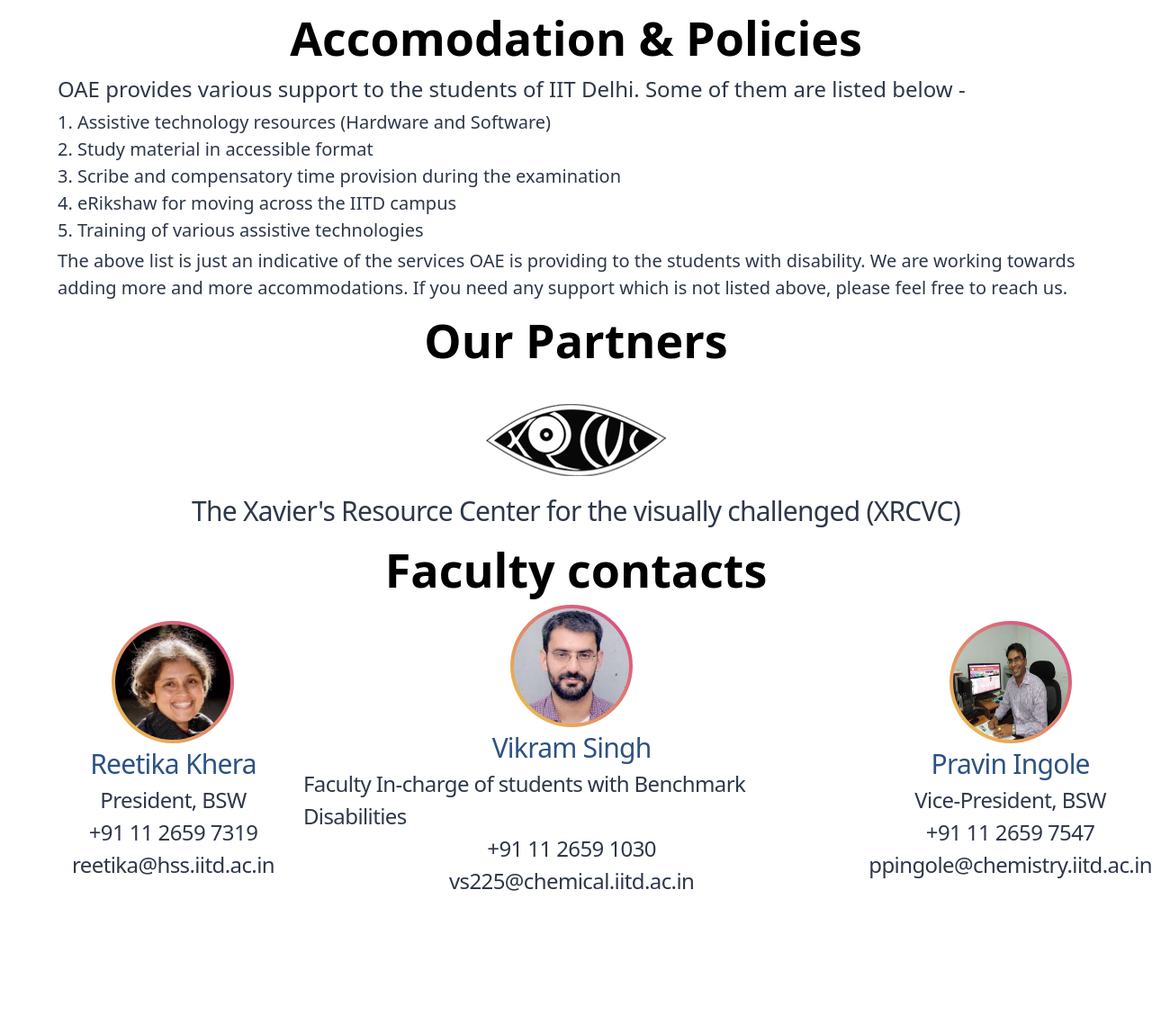
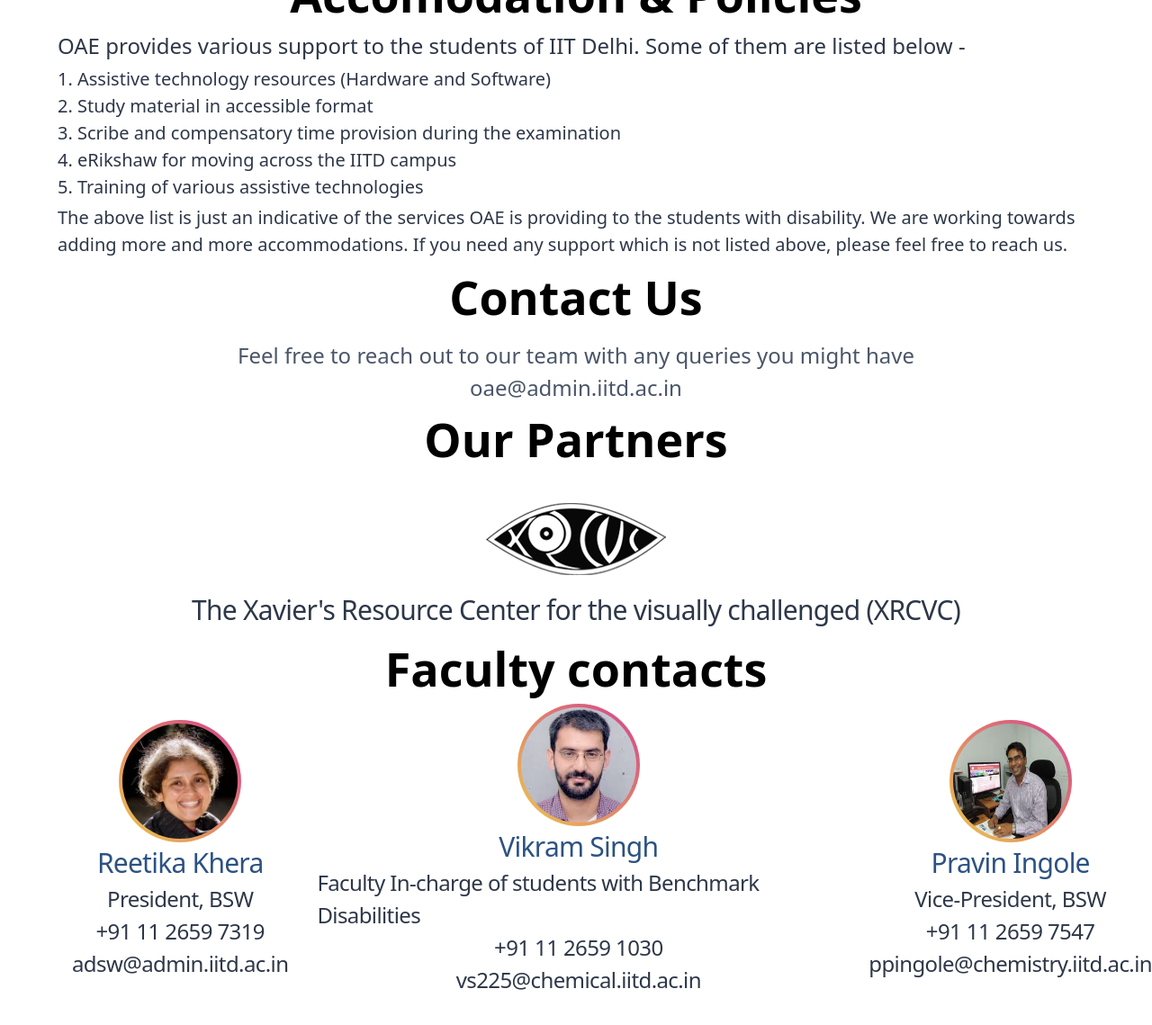
Before and after one commit to inductor69/BSW-OAE, a plain HTML site: page index.html in a window 1280 px wide. Shown: the part 1409-2548 px from the top of the page at 90% size. Before the commit the page ends 2454 px from the top, so only its background shows below. Drawn offline with nearby package versions, Linux system fonts and the light colour scheme.

Commit message:
minor fixes

```diff
--- a/index.html
+++ b/index.html
@@ -115,8 +115,7 @@
                   <a class="px-4 py-2 mt-2 text-lg font-semibold bg-transparent rounded-lg dark-mode:bg-transparent dark-mode:hover:bg-gray-600 dark-mode:focus:bg-gray-600 dark-mode:focus:text-white dark-mode:hover:text-white dark-mode:text-gray-200 md:mt-0 md:ml-4 hover:text-gray-900 focus:text-gray-900 hover:bg-gray-200 focus:bg-gray-200 focus:outline-none focus:shadow-outline" href="./index.html#about">About Us</a>
                   <a class="px-4 py-2 mt-2 text-lg font-semibold bg-transparent rounded-lg dark-mode:bg-transparent dark-mode:hover:bg-gray-600 dark-mode:focus:bg-gray-600 dark-mode:focus:text-white dark-mode:hover:text-white dark-mode:text-gray-200 md:mt-0 md:ml-4 hover:text-gray-900 focus:text-gray-900 hover:bg-gray-200 focus:bg-gray-200 focus:outline-none focus:shadow-outline" href="./index.html#about">Accomodation </a>
                   <a class="px-4 py-2 mt-2 text-lg font-semibold bg-transparent rounded-lg dark-mode:bg-transparent dark-mode:hover:bg-gray-600 dark-mode:focus:bg-gray-600 dark-mode:focus:text-white dark-mode:hover:text-white dark-mode:text-gray-200 md:mt-0 md:ml-4 hover:text-gray-900 focus:text-gray-900 hover:bg-gray-200 focus:bg-gray-200 focus:outline-none focus:shadow-outline" href="./resources.html">Resources</a>
-                  <a target = "_blank" href="https://docs.google.com/forms/d/e/1FAIpQLScMoZJ0YKrdRrY20340RT3fIYhS66RVm62RRb_H5SrCipUOIQ/viewform"
-                   class="px-4 py-2 mt-2 text-lg font-semibold bg-transparent rounded-lg dark-mode:bg-transparent dark-mode:hover:bg-gray-600 dark-mode:focus:bg-gray-600 dark-mode:focus:text-white dark-mode:hover:text-white dark-mode:text-gray-200 md:mt-0 md:ml-4 hover:text-gray-900 focus:text-gray-900 hover:bg-gray-200 focus:bg-gray-200 focus:outline-none focus:shadow-outline" href="#contact">Contact Us</a>
+                  <a class="px-4 py-2 mt-2 text-lg font-semibold bg-transparent rounded-lg dark-mode:bg-transparent dark-mode:hover:bg-gray-600 dark-mode:focus:bg-gray-600 dark-mode:focus:text-white dark-mode:hover:text-white dark-mode:text-gray-200 md:mt-0 md:ml-4 hover:text-gray-900 focus:text-gray-900 hover:bg-gray-200 focus:bg-gray-200 focus:outline-none focus:shadow-outline" href="#contact">Contact Us</a>
                 </nav>
               </div>
             </div>
@@ -183,8 +182,6 @@
 </main>
 
         <!--Right Col-->
-        </br>
-        </br>
         <!-- BEGIN FEATURES SECTION -->
         <div class="flex justify-center">
 
@@ -206,12 +203,20 @@
 
 </div>
 
-
 <div class="flex justify-center items-center">
 
-<h1  class= "text-semibold font-black lettermid sm:text-3xl  "> Our Partners </h1>
+<h2  class= "text-semibold font-black lettermid sm:text-3xl  "> Contact Us </h2>
 
         </div>
+<p class="text-normal text-center sm:text-2xl font-medium text-gray-700 dark:text-gray-400 mt-2 ">
+                        Feel free to reach out to our team with any queries you might have     </br> <a href="mailto:oae@admin.iitd.ac.in ">oae@admin.iitd.ac.in </a>
+ </p>
+<div class="flex justify-center items-center">
+
+<h2  class= "text-semibold font-black lettermid sm:text-3xl  "> Our Partners </h2>
+
+        </div>
+
 
         </br>
         <ul class="md:flex items-center flex justify-center md:space-x-8">
@@ -228,7 +233,7 @@
 
 
         </ul>
-        <!-- <div class="relative flex items-top justify-center   coloring1 bg-white dark:bg-gray-900 sm:items-center sm:pt-0">
+    <!--     <div class="relative flex items-top justify-center   coloring1 bg-white dark:bg-gray-900 sm:items-center sm:pt-0">
         <div id="contact" class="max-w-6xl mx-auto mt-10 mb-10 sm:px-6 lg:px-8">
             <div class="mt-8 overflow-hidden">
                 <div class="grid grid-cols-1 md:grid-cols-2">
@@ -236,40 +241,13 @@
                         <h1 class="text-4xl sm:text-5xl text-gray-800 dark:text-white font-extrabold tracking-tight">
                            <u> Contact Us </u>
                         </h1>
-                        <p class="text-normal text-lg sm:text-2xl font-medium text-gray-600 dark:text-gray-400 mt-2">
-                        Feel free to reach out to our team with any queries you might have
+                        <p class="text-normal text-center sm-2 font-medium text-gray-600 dark:text-gray-400 mt-2 ">
+                        Feel free to reach out to our team with any queries you might have     </br> <a href="mailto:oae@admin.iitd.ac.in ">oae@admin.iitd.ac.in </a>
  </p>
 
 
                     </div>
-                    <div class="p-6 mr-2 bg-gray-100 dark:bg-gray-800 sm:rounded-lg">
-                    <form  action="https://docs.google.com/forms/u/0/d/e/1FAIpQLSfYuXzr6aChaDq6d3FdkiEX6q_TNRlsoCIIarWiK0jx8TfEiQ/formResponse" method="POST" class="p-6 flex flex-col justify-center">
-                        <div class="flex flex-col">
-                            <label for="name" class="hidden">Full Name</label>
-                            <input name="entry.1107203929" type="name" name="name" id="name" placeholder="Full Name" class="w-100 mt-2 py-3 px-3 rounded-lg bg-white dark:bg-gray-800 border border-gray-400 dark:border-gray-700 text-gray-800 font-semibold focus:border-indigo-500 focus:outline-none">
-                        </div>
 
-                        <div class="flex flex-col mt-2">
-                            <label for="email" class="hidden">Email</label>
-                            <input type="email" name="entry.655766055" name="email" id="email" placeholder="Email" class="w-100 mt-2 py-3 px-3 rounded-lg bg-white dark:bg-gray-800 border border-gray-400 dark:border-gray-700 text-gray-800 font-semibold focus:border-indigo-500 focus:outline-none">
-                        </div>
-
-                        <div class="flex flex-col mt-2">
-                            <label for="entrynumber" class="hidden">Entry Number</label>
-                            <input type="entrynumber" name="entry.655766055" name="entrynumber" id="entrynumber" placeholder="Entry Number" class="w-100 mt-2 py-3 px-3 rounded-lg bg-white dark:bg-gray-800 border border-gray-400 dark:border-gray-700 text-gray-800 font-semibold focus:border-indigo-500 focus:outline-none">
-                        </div>
-
-                        <div class="flex flex-col mt-2">
-                            <label for="message" class="hidden">Type down your query</label>
-                            <input type="message" name="entry.1181106281" id="message" placeholder="Query" class="w-100 mt-2 py-3 px-3 rounded-lg bg-white dark:bg-gray-800 border border-gray-400 dark:border-gray-700 text-gray-800 font-semibold focus:border-indigo-500 focus:outline-none">
-                        </div>
-
-
-                        <button type="submit" class="md:w-32 coloring1 hover:coloring1 text-black font-bold py-3 px-6 rounded-lg mt-3 hover:coloring transition ease-in-out duration-300">
-                            Submit
-                        </button>
-                    </form>
-        </div>
                 </div>
             </div>
         </div>
@@ -290,7 +268,7 @@
                         <p class="text-2xl sm:text-3xl text-blue-800 dark:text-white font-medium tracking-tight">Reetika Khera</p></a>
                         <p class="text-xl sm:text-2xl text-gray-800 dark:text-white font-medium tracking-tight">President, BSW</p>
                         <p class="text-xl sm:text-2xl text-gray-800 dark:text-white font-medium tracking-tight">+91 11 2659 7319</p>
-                        <p class="text-xl sm:text-2xl text-gray-800 dark:text-white font-medium tracking-tight"><a href="mailto:reetika@hss.iitd.ac.in">reetika@hss.iitd.ac.in</a></p>
+                        <p class="text-xl sm:text-2xl text-gray-800 dark:text-white font-medium tracking-tight"><a href="mailto:adsw@admin.iitd.ac.in">adsw@admin.iitd.ac.in</a></p>
 
                     </li>
                     <li class="flex flex-col items-center ">
```
Also changed, not shown: resources.html (+2 -2 lines), 4 other files.
